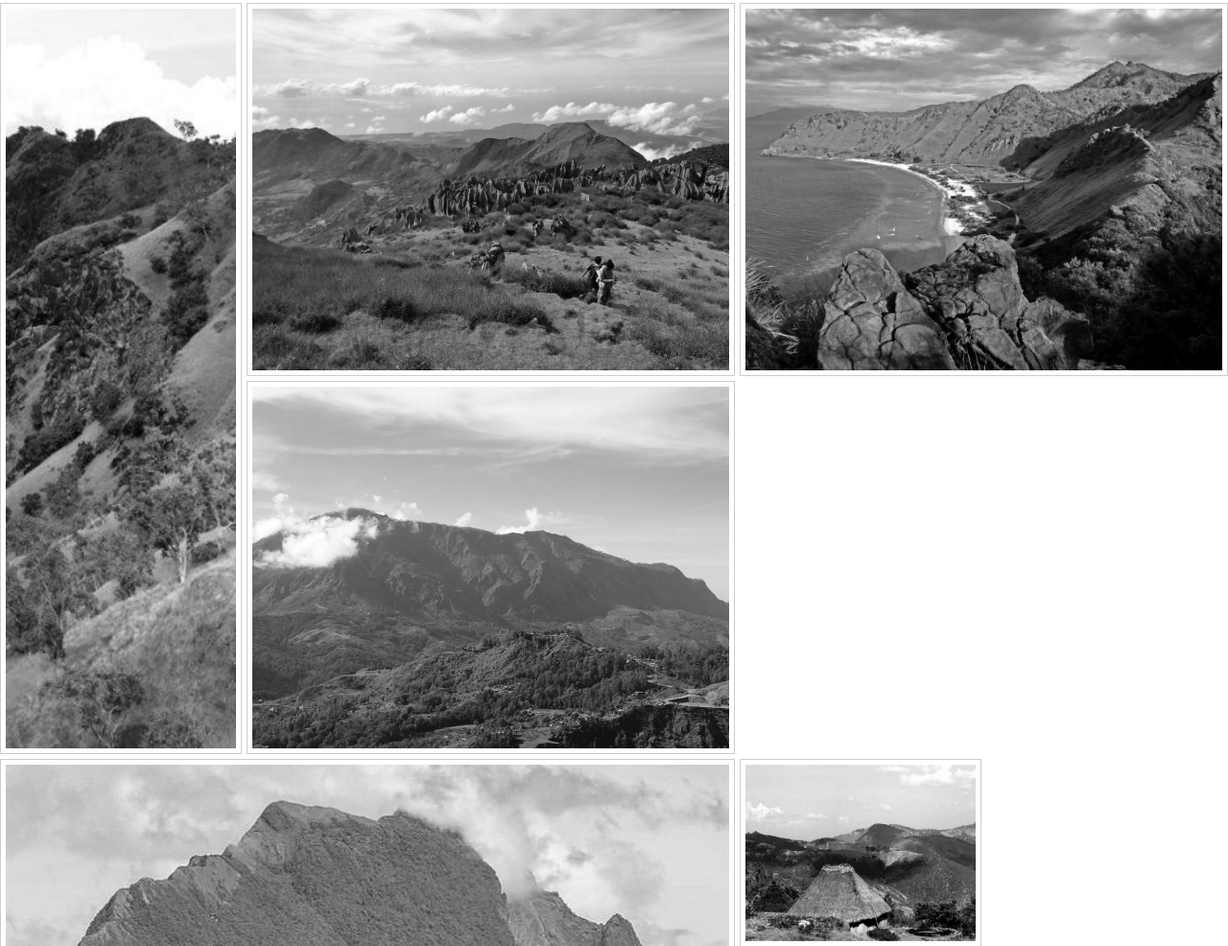
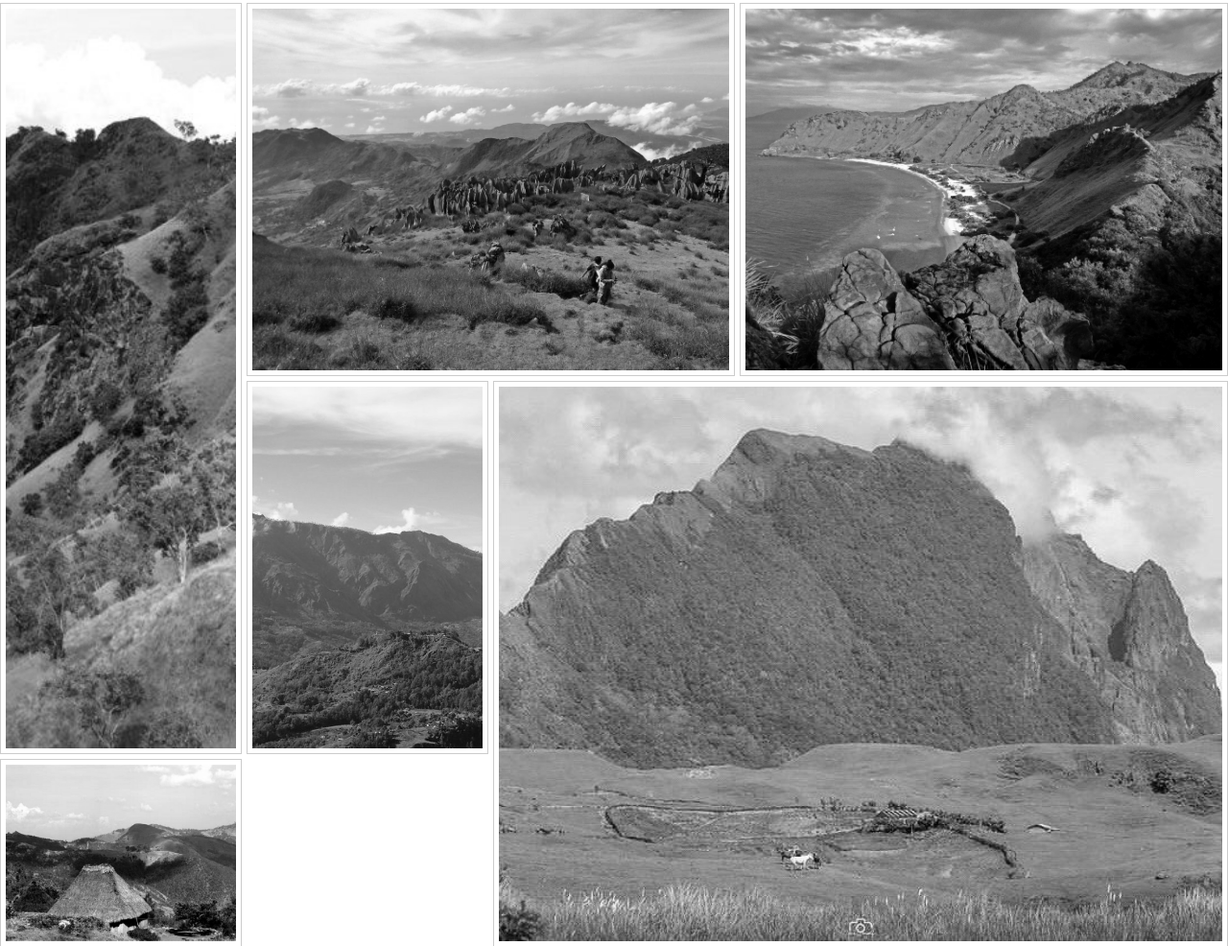
Before and after one commit to RevoU-FSSE-4/module-2-felixmanuelreis, a plain HTML site: page index.html in a window 1280 px wide. Shown: the part 492-1478 px from the top of the page at 96% size. Drawn offline with Linux system fonts and the light colour scheme.

Commit message:
mak ne karik

```diff
--- a/styles.css
+++ b/styles.css
@@ -117,7 +117,7 @@ h2 {
 }
 
 #item-4 {
-    grid-column-end: span 2;
+    grid-column-end: span 1;
     grid-row-end: span 1;
 }
 
```
